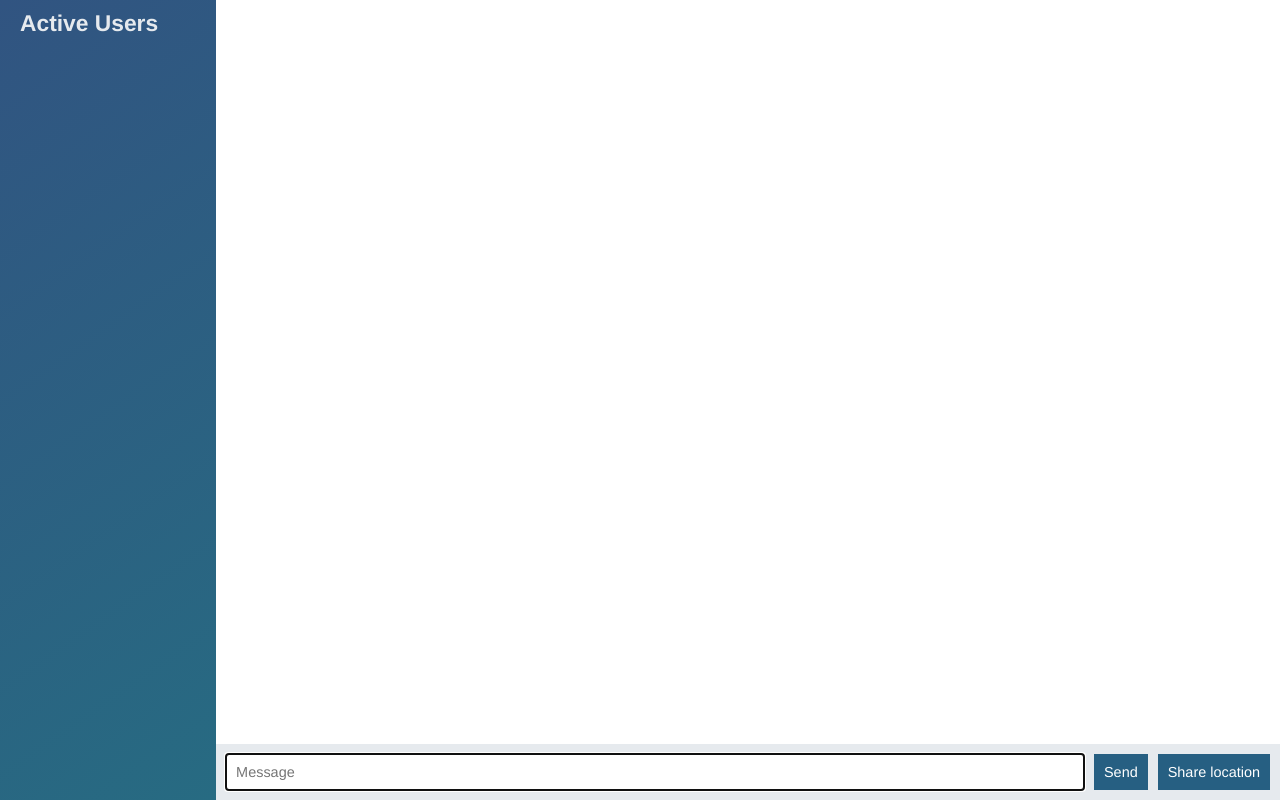
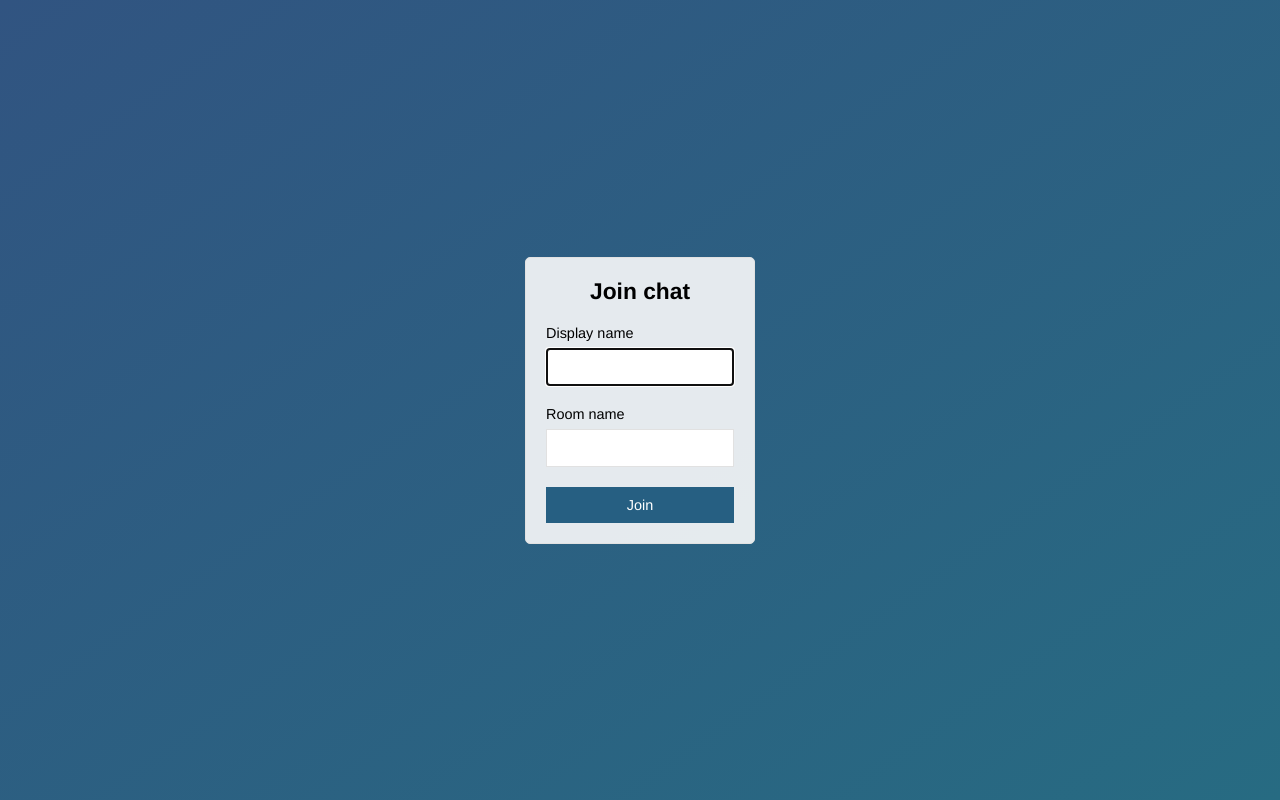
Before and after one commit to AhmedTitan/node-chat-app, a website: page public/index.html in a window 1280 px wide. Drawn offline with nearby package versions, Linux system fonts and the light colour scheme; no server answers.

Commit message:
Add join page to join chat

```diff
--- a/public/index.html
+++ b/public/index.html
@@ -1,59 +1,32 @@
 <!DOCTYPE html>
-
 <html>
     <head>
         <meta charset="utf-8">
+        <title>JOIN | Chat app</title>
+        <meta name="viewport" content="width=device-width, initial-scale=1, user-scalable=no">
         <link rel="stylesheet" href="/css/style.css">
     </head>
-    <body class="chat">
 
-        <div class="chat__sidebar">
-            <h3>Active Users</h3>
-            <div id="users"></div>
+    <body class="centered-form">
+        <div class="centered-form__form">
+            <form action="/chat.html">
+                <div class="form-field">
+                    <h3>Join chat</h3>
+                </div>
+                <div class="form-field">
+                    <label>Display name</label>
+                    <input type="text" name="name" autofocus/>
+                </div>
+                <div class="form-field">
+                    <label>Room name</label>
+                    <input type="text" name="noom" />
+                </div>
+                <div class="form-field">
+                    <button>Join</button>
+                </div>
+            </form>
         </div>
 
-        <div class="chat__main">
-            <ol id="messages" class="chat__messages"></ol>
+    </body>
 
-            <div class="chat__footer">
-                <form id="message-form">
-                    <input name="message" type="text"  placeholder="Message" autofocus autocomplete="off"/>
-                    <button>Send</button>
-                </form>
-                <button id="send-location">Share location</button>
-            </div>
-        </div>
-
-
-        <script id="message-template" type="text/template">
-            <li class="message">
-                <div class="message__title">
-                    <h4>{{from}}</h4>
-                    <span>{{createdAt}}</span>
-                </div>
-                <div class="message__body">
-                    <p>{{text}}</p>
-                </div>
-            </li>
-        </script>
-        <script id="location-message-template" type="text/template">
-            <li class="message">
-                <div class="message__title">
-                    <h4>{{from}}</h4>
-                    <span>{{createdAt}}</span>
-                </div>
-                <div class="message__body">
-                    <p>
-                        <a href="{{url}}" target="_blank">My current location</a>
-                    </p>
-                </div>
-            </li>
-        </script>
-
-        <script src="/socket.io/socket.io.js"></script>
-        <script src="/js/libs/jquery-3.3.1.min.js"></script>
-        <script src="/js/libs/moment.js"></script>
-        <script src="/js/libs/mustache.js"></script>
-        <script src="/js/index.js"></script>
-    </body>
 </html>
```
Also changed, not shown: public/chat.html (added, +61 -0 lines), public/js/chat.js (renamed from public/js/index.js).
